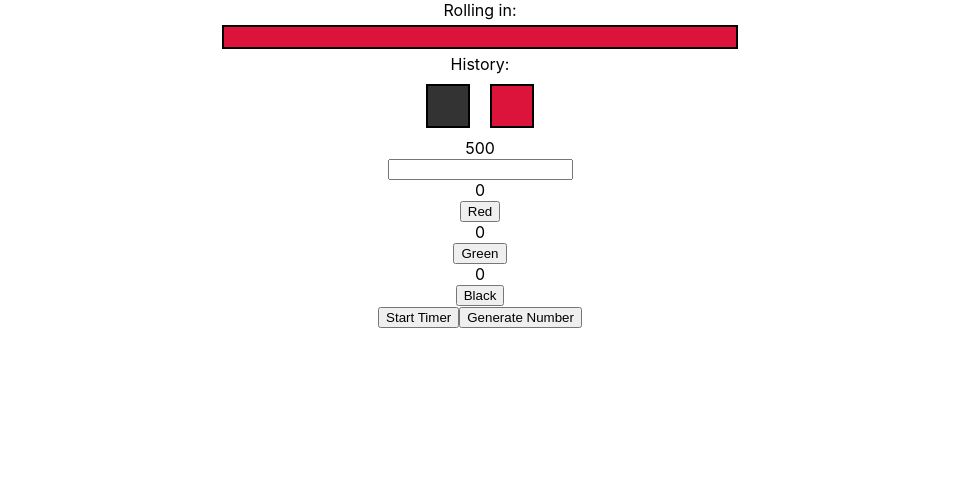
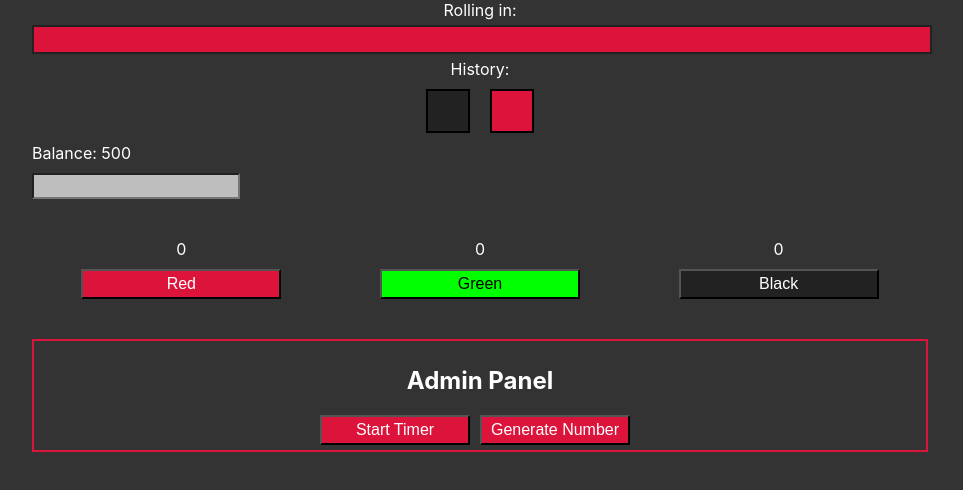
Before and after one commit to mortMortowski/casino, a React (Create React App) app: page / in a window 1280 px wide. Shown: the top 490 px of the page, without its empty margins (160-1123 px from the left). Built offline with nearby package versions, Linux system fonts and the light colour scheme; the HTML template or start-up script is replaced by a standard one.

Commit message:
styling done

```diff
--- a/src/Home.js
+++ b/src/Home.js
@@ -13,6 +13,7 @@ function Home(){
     const [madeBet, setMadeBet] = useState(false);
     const [history, setHistory] = useState(["black", "red"]);
 
+    //giving rewards after each round
     useEffect(() => {
         if(timerRunning && madeBet){
 
@@ -44,14 +45,16 @@ function Home(){
                     })}
                 </div>
             </div>
-            <div className="balance">{balance}</div>
-            <div className="bet-amount">
-                <input type="number" className="betInput"/>
+            <div className="left-block">
+                <div className="balance">Balance: {balance}</div>
+                <div className="bet-amount">
+                    <input type="number" className="betInput"/>
+                </div>
             </div>
             <div className="bets">
                 <div className="red-bets">
                     <div className="red-amount">{redBet}</div>
-                    <button onClick={() => {
+                    <button className="make-bet-btn red-bet-btn" onClick={() => {
                         if(canMakeBet(timerRunning, balance)){
                             const betAmount = parseInt(document.querySelector('.betInput').value);
                             setRedBet(betAmount + redBet);
@@ -62,7 +65,7 @@ function Home(){
                 </div>
                 <div className="green-bets">
                     <div className="green-amount">{greenBet}</div>
-                    <button onClick={() => {
+                    <button className="make-bet-btn green-bet-btn" onClick={() => {
                         if(canMakeBet(timerRunning, balance)){
                             const betAmount = parseInt(document.querySelector('.betInput').value);
                             setGreenBet(betAmount + greenBet);
@@ -73,7 +76,7 @@ function Home(){
                 </div>
                 <div className="black-bets">
                     <div className="black-amount">{blackBet}</div>
-                    <button onClick={() => {
+                    <button className="make-bet-btn black-bet-btn" onClick={() => {
                         if(canMakeBet(timerRunning, balance)){
                             const betAmount = parseInt(document.querySelector('.betInput').value);
                             setBlackBet(betAmount + blackBet);
@@ -84,8 +87,9 @@ function Home(){
                 </div>
             </div>
             <div className="admin-panel">
-                <button onClick={() => {startTimer(timerRunning, setTimerRunning, history, setHistory)}}>Start Timer</button>
-                <button onClick={() => {generateRandom(history, setHistory)}}>Generate Number</button>
+                <h2>Admin Panel</h2>
+                <button className="admin-btn" onClick={() => {startTimer(timerRunning, setTimerRunning, history, setHistory)}}>Start Timer</button>
+                <button className="admin-btn" onClick={() => {generateRandom(history, setHistory)}}>Generate Number</button>
             </div>
             <div className="error"></div>
         </div>
@@ -95,16 +99,13 @@ function Home(){
 function startTimer(timerRunning, setTimerRunning, history, setHistory){
     if(timerRunning){
         clearInterval(timer);
-        //document.querySelector('.timer').textContent = "timer stopped";
         setTimerRunning(false);
     }else{
         let time = 10;
         setTimerRunning(true);
-        //document.querySelector('.timer').textContent = time;
 
         timer = setInterval(() => {
             time--;
-            //document.querySelector('.timer').textContent = time;
             drawCounter(time - 1);
             if(time <= 0){
                 clearInterval(timer);
@@ -121,23 +122,23 @@ function startTimer(timerRunning, setTimerRunning, history, setHistory){
 
 function generateRandom(history, setHistory){
     let randomNumber = Math.floor(Math.random() * 37);
+    console.log(history.length);
     if(randomNumber === 0){
-        result = 'green';
         if(history.length >= 8)
             history.shift();
-        setHistory( arr => [...arr, "green"]);
+        setHistory(oldHistory => [...oldHistory, "green"]);
+        result = 'green';
     }else if(randomNumber > 0 && randomNumber <= 18){
-        result = 'red';
         if(history.length >= 8)
             history.shift();
-        setHistory( arr => [...arr, "red"]);
+        setHistory(oldHistory => [...oldHistory, "red"]);
+        result = 'red';
     }else{
-        result = 'black';
         if(history.length >= 8)
             history.shift();
-        setHistory( arr => [...arr, "black"]);
+        setHistory(oldHistory => [...oldHistory, "black"]);
+        result = 'black';
     }
-
 }
 
 function drawCounter(time){
@@ -146,7 +147,11 @@ function drawCounter(time){
 }
 
 //To do
-//Make better styling
+//Fix history update bug
+//Show who made bet under bet buttons
+//Add login/register system
+//Connect with json db
+//Add node server
 //Add menu, footer and shop
 //Improve code
 
--- a/src/index.css
+++ b/src/index.css
@@ -5,6 +5,8 @@ body {
     sans-serif;
   -webkit-font-smoothing: antialiased;
   -moz-osx-font-smoothing: grayscale;
+  background-color: #333;
+  color: white;
 }
 
 code {
@@ -14,13 +16,15 @@ code {
 
 .Home{
   text-align: center;
+  width: 70%;
+  margin: 0 auto;
 }
 
 .timer{
-  width: 40%;
-  border: 2px solid black;
-  margin: 5px auto;
-  height: 20px;
+  width: 100%;
+  border: 2px solid #222;
+  margin: 5px 0;
+  height: 25px;
 }
 
 .timer-progress{
@@ -33,6 +37,7 @@ code {
 .results{
   display: flex;
   justify-content: center;
+  flex-wrap: wrap;
 }
 
 .history-box{
@@ -47,9 +52,93 @@ code {
 }
 
 .black-box{
-  background-color: #333;
+  background-color: #222;
 }
 
 .green-box{
   background-color:lime;
 }
+
+.left-block{
+  text-align: left;
+  margin-bottom: 40px;
+}
+
+.balance{
+  margin-bottom: 10px;
+}
+
+.betInput{
+  width: 200px;
+  height: 20px;
+  background-color: rgb(190, 190, 190);
+  outline: none;
+}
+
+.bets{
+  display: flex;
+  justify-content: space-around;
+  margin-bottom: 40px;
+}
+
+.make-bet-btn{
+  margin-top: 10px;
+  width: 200px;
+  font-size: 16px;
+  height: 30px;
+  color: white;
+}
+
+.red-bet-btn{
+  background-color: crimson;
+}
+
+.green-bet-btn{
+  background-color: lime;
+  color: black;
+}
+
+.black-bet-btn{
+  background-color: #222;
+}
+
+.make-bet-btn:hover{
+  cursor: pointer;
+  transition: background-color 0.2s ease-in-out;
+}
+
+.red-bet-btn:hover{
+  background-color: #cb032b;
+}
+
+.green-bet-btn:hover{
+  background-color: #00c100;
+}
+
+.black-bet-btn:hover{
+  background-color: #111;
+}
+
+.admin-panel{
+  border: 2px solid crimson;
+  padding: 5px;
+}
+
+.admin-btn{
+  background-color: crimson;
+  color: white;
+  font-size: 16px;
+  width: 150px;
+  height: 30px;
+  margin-right: 10px;
+}
+
+.admin-btn:hover{
+  cursor: pointer;
+  background-color: #cb032b;
+}
+
+.error{
+  font-size: 20px;
+  margin-top: 20px;
+}
```
